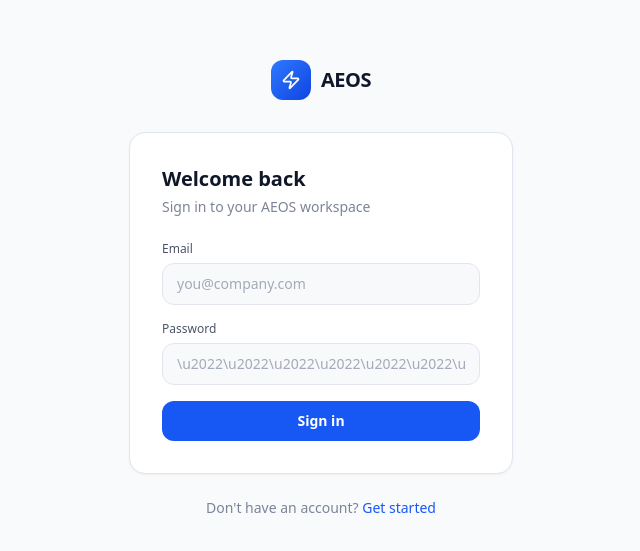
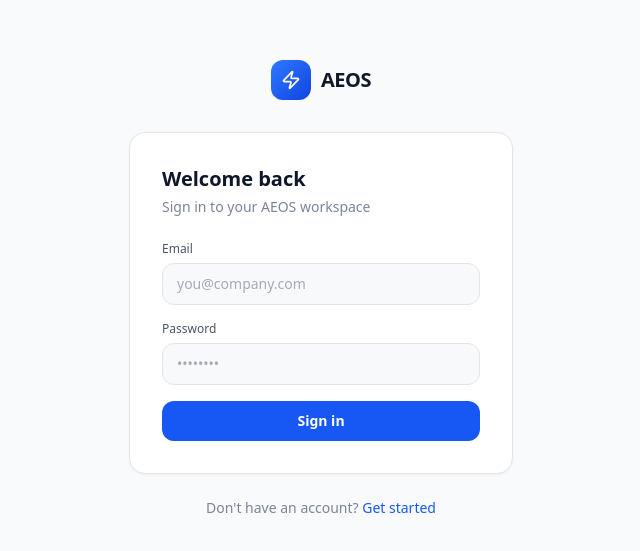
Before and after one commit to AEOS-Claude-Code/AEOS, a Next.js app in the folder frontend/: page /login in a window 1280 px wide. Shown: the part 111-662 px from the top of the page, without its empty margins (319-959 px from the left). Built offline with nearby package versions, Linux system fonts and the light colour scheme.

Commit message:
Fix login page password placeholder showing literal unicode escapes
Co-Authored-By: Claude Opus 4.6 <noreply@anthropic.com>

```diff
--- a/frontend/src/app/(auth)/login/page.tsx
+++ b/frontend/src/app/(auth)/login/page.tsx
@@ -49,7 +49,7 @@ export default function LoginPage() {
               type="password"
               value={password}
               onChange={(e) => setPassword(e.target.value)}
-              placeholder="\u2022\u2022\u2022\u2022\u2022\u2022\u2022\u2022"
+              placeholder={"\u2022".repeat(8)}
               className="w-full rounded-widget border border-border bg-surface-secondary px-3.5 py-2.5 text-sm text-fg outline-none transition placeholder:text-fg-hint focus:border-aeos-400 focus:ring-2 focus:ring-aeos-100"
               required
             />
```
